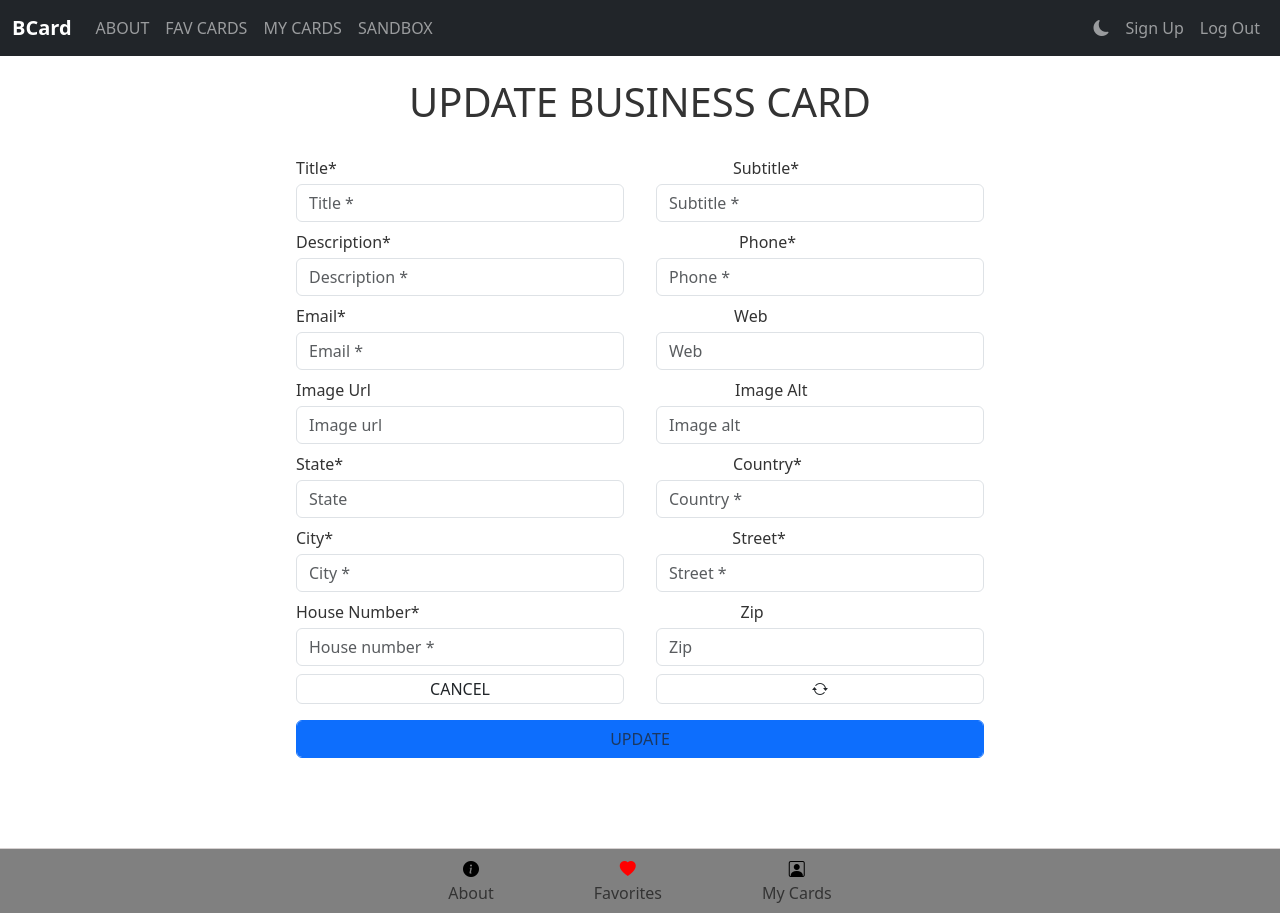
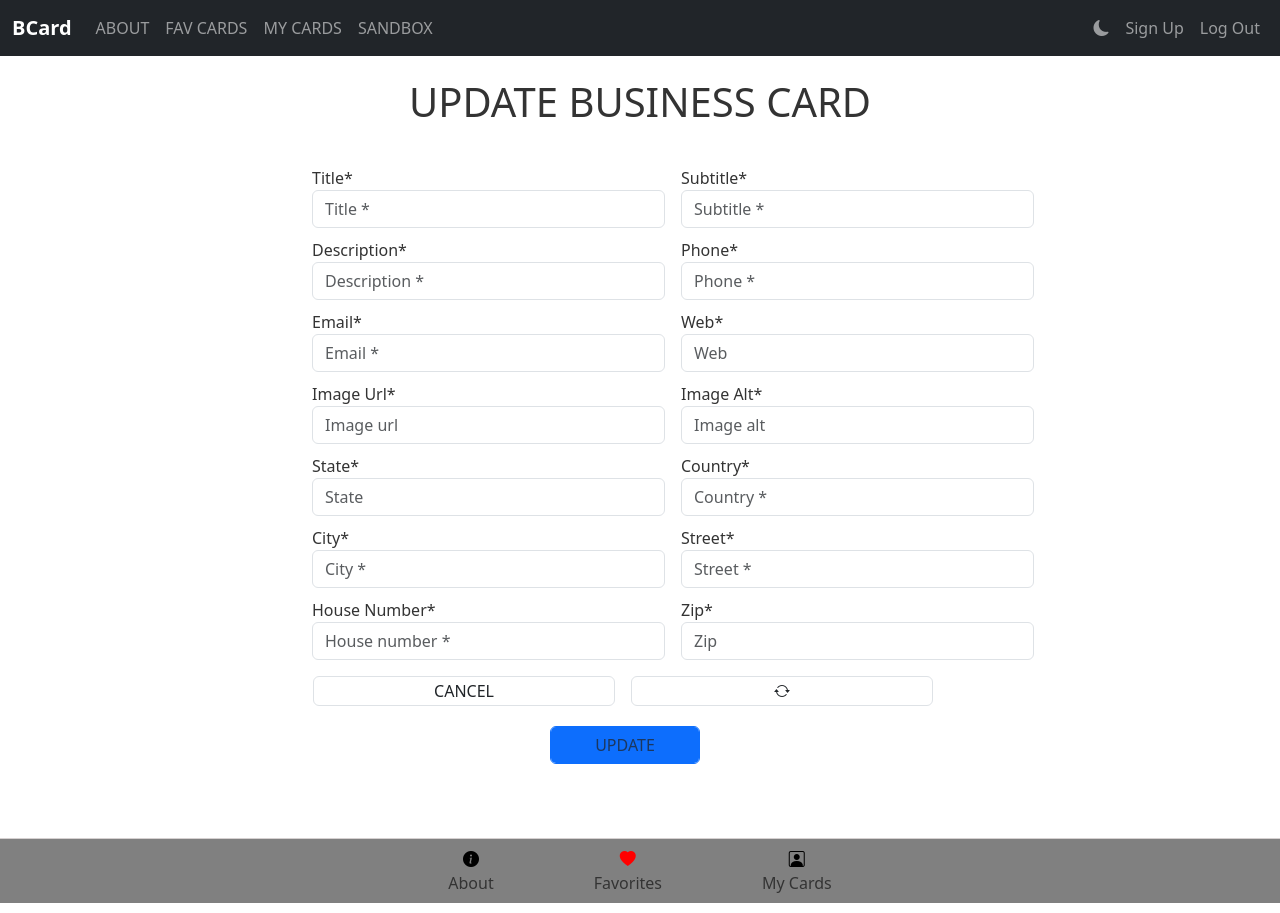
Before and after one commit to DOLEV53/react-final-priject, a React (Create React App) app: page /edit/1 in a window 1280 px wide. Built offline with nearby package versions, Linux system fonts and the light colour scheme; no server answers; sample sign-in values are in the browser's storage.

Commit message:
twelve change

```diff
--- a/src/auth/SignUp.tsx
+++ b/src/auth/SignUp.tsx
@@ -76,7 +76,7 @@ import { validate } from '../Types/UserType';
     return (
         <>
         <Title
-           mainText="REGISTER" />
+           mainText="SIGN UP" />
 
         <div className="  p-4 align-items-center div_container">
         <div className="d-flex pb-2">
--- a/src/components/Card.css
+++ b/src/components/Card.css
@@ -5,7 +5,3 @@
 .card_img {
     height: 200px;
 }
-
-.bi_heart {
-    margin-left: 5rem;
-}
--- a/src/components/Card.tsx
+++ b/src/components/Card.tsx
@@ -76,7 +76,7 @@ import { userContext } from "../App";
                                 </Link>
                                 {userData?.token || userData?.checked || userData?.isAdmin ?
                                 <button
-                                className="btn btn-default"
+                                className="btn btn-defult ms-5 "
                                 onClick={() => {toggleFavoriteCard(_id)
                                                 toggleRedColor()
                                 }}
--- a/src/components/EditCard.css
+++ b/src/components/EditCard.css
@@ -1,39 +1,33 @@
 .div_container {
-    width: 60%;
-    margin: 0 auto;
+width: 800px;
+margin: 0 auto;
+}
 
-
-}
 .main_title {
     text-align: center;
+}
+.mini_continer {
+    width: 636px;
+    margin-left: 33px;
 }
 .cancel {
     text-align: center;
     height: 30px;
+    width: 300px;
+}
 
-}
 .refresh {
     text-align: center;
     height: 30px;
 }
-.span_1 {
-  margin-left: 24.5rem;
+.div_input {
+   padding-top: 10px;
 }
-.span_2 {
-    margin-left: 21.5rem;
+
+.update {
+    padding-top: 20px;
+    width: 150px;
+   margin-left: 270px;
+
+
 }
-.span_3 {
-    margin-left: 24rem;
-}
-.span_4 {
-    margin-left: 22.5rem;
-}
-.span_5 {
-    margin-left: 24.1rem;
-}
-.span_6 {
-    margin-left: 24.7rem;
-}
-.span_7 {
-    margin-left: 19.8rem;
-}
--- a/src/components/EditCard.tsx
+++ b/src/components/EditCard.tsx
@@ -95,94 +95,87 @@ function EditCard() {
     return (
        <>
          <Title  mainText="UPDATE BUSINESS CARD" />
-         <div className="  p-4 align-items-center div_container">
-         <p className="mx-3 mb-1">Title* <span className="span_1">Subtitle*</span></p>
-         <div className="d-flex pb-2">
-            <input
-                className="form-control mx-3" type="title" placeholder="Title *"   id="title"
-                value={title}
-                onChange={(e) => setTitle(e.target.value)}  />
-            <input
-                className="form-control mx-3"  type="text" placeholder="Subtitle *" id='subtitle'
-                value={subtitle}
-                onChange={(e) => setSubtitle(e.target.value)} />
+        <div className="p-4   div_container">
+          <div className="row g-3  div_input">
+            <div className="col-auto ">
+            <label  className="form-label mb-0 mx-5">Title*</label>
+            <input className="form-control mx-5" type="title" placeholder="Title *"   id="title"
+                value={title} onChange={(e) => setTitle(e.target.value)}/> </div>
+            <div className="col-auto ">
+            <label  className="form-label mb-0 mx-5">Subtitle*</label>
+            <input className="form-control mx-5"  type="text" placeholder="Subtitle *" id='subtitle'
+                value={subtitle} onChange={(e) => setSubtitle(e.target.value)}/> </div>
         </div>
-        <p className="mx-3 mb-1">Description* <span className="span_2">Phone*</span></p>
-        <div className="d-flex pb-2">
-           <input
-                className="form-control mx-3" type="text" placeholder="Description *"
-                value={description}
-                onChange={(e) => setDescription(e.target.value)} />
-            <input
-                className="form-control mx-3"  type="text" placeholder="Phone *"
-                value={phone}
-                onChange={(e) => setPhone(e.target.value)}  />
+        <div className="row g-3 div_input">
+          <div className="col-auto ">
+           <label  className="form-label mb-0 mx-5">Description*</label>
+           <input className="form-control mx-5" type="text" placeholder="Description *"
+                value={description} onChange={(e) => setDescription(e.target.value)} /></div>
+            <div className="col-auto ">
+             <label  className="form-label mb-0 mx-5">Phone*</label>
+            <input className="form-control mx-5"  type="text" placeholder="Phone *"
+                value={phone} onChange={(e) => setPhone(e.target.value)}  /></div>
         </div>
-        <p className="mx-3 mb-1">Email* <span className="span_3">Web</span></p>
-        <div className="d-flex pb-2">
-            <input
-                className="form-control mx-3"  type="email"  placeholder="Email *"
-                value={email}
-                onChange={(e) => setEmail(e.target.value)} />
-            <input
-                className="form-control mx-3" type="text"  placeholder="Web"
-                value={web}
-                onChange={(e) => setWeb(e.target.value)} />
+        <div className="row g-3 div_input">
+            <div className="col-auto ">
+            <label  className="form-label mb-0 mx-5">Email*</label>
+            <input className="form-control mx-5"  type="email"  placeholder="Email *"
+                value={email} onChange={(e) => setEmail(e.target.value)} /></div>
+             <div className="col-auto ">
+            <label  className="form-label mb-0 mx-5">Web*</label>
+            <input className="form-control mx-5" type="text"  placeholder="Web"
+                value={web} onChange={(e) => setWeb(e.target.value)} /></div>
         </div>
-        <p className="mx-3 mb-1">Image Url <span className="span_4">Image Alt</span></p>
-        <div className="d-flex pb-2">
-            <input
-                className="form-control mx-3" type="text"  placeholder="Image url"
-                value={imageUrl}
-                onChange={(e) => setImageUrl(e.target.value)}  />
-            <input
-                className="form-control mx-3" type="text"  placeholder="Image alt"
-                value={imageAlt}
-                onChange={(e) => setImageAlt(e.target.value)} />
+        <div className="row g-3 div_input">
+            <div className="col-auto ">
+            <label  className="form-label mb-0 mx-5">Image Url*</label>
+            <input className="form-control mx-5" type="text"  placeholder="Image url"
+                value={imageUrl}  onChange={(e) => setImageUrl(e.target.value)} /></div>
+            <div className="col-auto ">
+             <label  className="form-label mb-0 mx-5">Image Alt*</label>
+            <input className="form-control mx-5" type="text"  placeholder="Image alt"
+                value={imageAlt}  onChange={(e) => setImageAlt(e.target.value)} /></div>
             </div>
-            <p className="mx-3 mb-1">State* <span className="span_5">Country*</span></p>
-            <div className="d-flex pb-2">
-            <input
-                className="form-control mx-3"  type="text"  placeholder="State"
-                value={state}
-                onChange={(e) => setState(e.target.value)} />
-            <input
-                className="form-control mx-3" type="text" placeholder="Country *"
-                value={country}
-                onChange={(e) => setCountry(e.target.value)} />
+            <div className="row g-3 div_input">
+             <div className="col-auto ">
+              <label  className="form-label mb-0 mx-5">State*</label>
+            <input className="form-control mx-5"  type="text"  placeholder="State"
+                value={state} onChange={(e) => setState(e.target.value)} /></div>
+            <div className="col-auto ">
+            <label  className="form-label mb-0 mx-5">Country*</label>
+            <input className="form-control mx-5" type="text" placeholder="Country *"
+                value={country}  onChange={(e) => setCountry(e.target.value)} /> </div>
             </div>
-             <p className="mx-3 mb-1">City* <span className="span_6">Street*</span></p>
-            <div className="d-flex pb-2">
-            <input
-                className="form-control mx-3" type="text"  placeholder="City *"
-                value={city}
-                onChange={(e) => setCity(e.target.value)}  />
-            <input
-                className="form-control mx-3" type="text"  placeholder="Street *"
-                value={street}
-                onChange={(e) => setStreet(e.target.value)} />
+            <div className="row g-3 div_input">
+             <div className="col-auto ">
+            <label  className="form-label mb-0 mx-5">City*</label>
+            <input className="form-control mx-5" type="text"  placeholder="City *"
+                value={city} onChange={(e) => setCity(e.target.value)}  /></div>
+            <div className="col-auto ">
+            <label  className="form-label mb-0 mx-5">Street*</label>
+            <input className="form-control mx-5" type="text"  placeholder="Street *"
+                value={street}  onChange={(e) => setStreet(e.target.value)} /></div>
             </div>
-             <p className="mx-3 mb-1">House Number* <span className="span_7">Zip</span></p>
-            <div className="d-flex pb-2">
-            <input
-                className="form-control mx-3"  type="text" placeholder="House number *"
-                value={houseNumber}
-                onChange={(e) => setHouseNumber(e.target.value)}  />
-            <input
-                className="form-control mx-3"  type="text" placeholder="Zip"
-                value={zip}
-                onChange={(e) => setZip(e.target.value)}  />
+            <div className="row g-3 div_input">
+             <div className="col-auto ">
+            <label  className="form-label mb-0 mx-5">House Number*</label>
+            <input className="form-control mx-5"  type="text" placeholder="House number *"
+                value={houseNumber}  onChange={(e) => setHouseNumber(e.target.value)}  /></div>
+            <div className="col-auto ">
+             <label  className="form-label mb-0 mx-5">Zip*</label>
+            <input className="form-control mb-3 mx-5"  type="text" placeholder="Zip"
+                value={zip}  onChange={(e) => setZip(e.target.value)}  /> </div>
             </div>
-            <div className="d-flex pb-3">
-              <button className="form-control mx-3 p-0 cancel " type='button'
+            <div className="d-flex mini_continer">
+              <button  className="form-control mx-3  p-0 cancel "
                 onClick={handleBack}>CANCEL
               </button>
-              <button type="button"   className="form-control mx-3 p-0 refresh"
+              <button  className="form-control p-0 refresh"
                onClick={handleClean}>
                <i className="bi bi-arrow-repeat"></i>
               </button>
               </div>
-              <div className="d-flex pb-3">
+              <div className="update">
             <input
                 className="btn btn-primary form-control mx-3" placeholder="UPDATE"
                 onClick={handleClick} />
--- a/src/components/EditUser.tsx
+++ b/src/components/EditUser.tsx
@@ -101,64 +101,79 @@ function EditUser() {
          <>
         <Title
            mainText="Update user" subText="Here you can update your personal details" />
-        <div className="  p-4 align-items-center div_container">
-        <div className="d-flex pb-2">
+
+        <div className="  p-4  div_container">
+        <div className="row g-3  div_input">
+           <div className="col-auto ">
+            <label  className="form-label mb-0 mx-5">First name*</label>
+            <input  className="form-control mx-5" type="text" placeholder="First name *" value={fName}
+            onChange={(e) => setFname(e.target.value)}  /></div>
+            <div className="col-auto ">
+            <label  className="form-label mb-0 mx-5">Middle name*</label>
+            <input className="form-control mx-5" type="text" placeholder="Middle name *" value={mName}
+                onChange={(e) => setMname(e.target.value)} /></div>
+        </div>
+          <div className="row g-3  div_input">
+             <div className="col-auto ">
+            <label  className="form-label mb-0 mx-5">Last name*</label>
+            <input className="form-control mx-5" type="text" placeholder="Last name *" value={lName}
+                onChange={(e) => setLname(e.target.value)} /></div>
+             <div className="col-auto ">
+            <label  className="form-label mb-0 mx-5">Phone number*</label>
+            <input className="form-control mx-5"  type="text" placeholder="050-00000000 *" value={phone}
+                onChange={(e) => setPhone(e.target.value)} /></div>
+        </div>
+        <div className="row g-3  div_input">
+             <div className="col-auto ">
+            <label  className="form-label mb-0 mx-5">Email*</label>
+            <input className="form-control mx-5" type="email" placeholder="test@gmail.com *" value={email}
+                onChange={(e) => setEmail(e.target.value)} /> </div>
+            <div className="col-auto ">
+            <label  className="form-label mb-0 mx-5">Password*</label>
+            <input className="form-control mx-5"  type="text" placeholder="can't change password here *"  readOnly value={password}  onChange={(e) => setPassword(e.target.value)}  /> </div>
+        </div>
+        <div className="row g-3  div_input">
+            <div className="col-auto ">
+            <label  className="form-label mb-0 mx-5">Image url*</label>
+            <input className="form-control mx-5"  type="text" placeholder="Image url *"  value={imageUrl}
+                onChange={(e) => setImageUrl(e.target.value)} /> </div>
+             <div className="col-auto ">
+            <label  className="form-label mb-0 mx-5">Image alt*</label>
+            <input className="form-control mx-5"  type="text" placeholder="Image alt *"  value={imageAlt}
+                onChange={(e) => setImageAlt(e.target.value)} /> </div>
+            </div>
+            <div className="row g-3  div_input">
+             <div className="col-auto ">
+            <label  className="form-label mb-0 mx-5">State*</label>
+            <input className="form-control mx-5" type="text" placeholder="State *" value={state}
+                onChange={(e) => setState(e.target.value)} /> </div>
+             <div className="col-auto ">
+            <label  className="form-label mb-0 mx-5">Country*</label>
+            <input className="form-control mx-5" type="text" placeholder="Country *" value={country}
+                onChange={(e) => setCountry(e.target.value)} /> </div>
+            </div>
+            <div className="row g-3  div_input">
+              <div className="col-auto ">
+            <label  className="form-label mb-0 mx-5">City*</label>
             <input
-            className="form-control mx-3" type="text" placeholder="First name *" value={fName}
-            onChange={(e) => setFname(e.target.value)}  />
-            <input
-                className="form-control mx-3" type="text" placeholder="Middle name *" value={mName}
-                onChange={(e) => setMname(e.target.value)} />
-        </div>
-          <div className="d-flex pb-2">
-            <input
-                className="form-control mx-3" type="text" placeholder="Last name *" value={lName}
-                onChange={(e) => setLname(e.target.value)} />
-            <input
-                className="form-control mx-3"  type="text" placeholder="050-00000000 *" value={phone}
-                onChange={(e) => setPhone(e.target.value)} />
-        </div>
-        <div className="d-flex pb-2">
-            <input
-                className="form-control mx-3" type="email" placeholder="test@gmail.com *" value={email}
-                onChange={(e) => setEmail(e.target.value)} />
-            <input
-                className="form-control mx-3"  type="text" placeholder="can't change password here *" readOnly value={password}
-                onChange={(e) => setPassword(e.target.value)}  />
-        </div>
-        <div className="d-flex pb-2">
-            <input
-                className="form-control mx-3"  type="text" placeholder="Image url *"  value={imageUrl}
-                onChange={(e) => setImageUrl(e.target.value)} />
-            <input
-                className="form-control mx-3"  type="text" placeholder="Image alt *"  value={imageAlt}
-                onChange={(e) => setImageAlt(e.target.value)} />
+                className="form-control mx-5" type="text" placeholder="City *" value={city}
+                onChange={(e) => setCity(e.target.value)} /> </div>
+              <div className="col-auto ">
+            <label  className="form-label mb-0 mx-5">Street*</label>
+            <input className="form-control mx-5" type="text" placeholder="Street *" value={street}
+                onChange={(e) => setStreet(e.target.value)} /> </div>
             </div>
-            <div className="d-flex pb-2">
-            <input
-                className="form-control mx-3" type="text" placeholder="State *" value={state}
-                onChange={(e) => setState(e.target.value)} />
-            <input
-                className="form-control mx-3" type="text" placeholder="Country *" value={country}
-                onChange={(e) => setCountry(e.target.value)} />
+            <div className="row g-3  div_input">
+            <div className="col-auto ">
+            <label  className="form-label mb-0 mx-5">House number*</label>
+            <input className="form-control mx-5" type="text" placeholder="House number *"
+            value={houseNumber}  onChange={(e) => setHouseNumber(e.target.value)} /> </div>
+             <div className="col-auto ">
+            <label  className="form-label mb-0 mx-5">Zip*</label>
+            <input className="form-control mx-5" type="text" placeholder="Zip *" value={zip}
+                onChange={(e) => setZip(e.target.value)} /> </div>
             </div>
-            <div className="d-flex pb-2">
-            <input
-                className="form-control mx-3" type="text" placeholder="City *" value={city}
-                onChange={(e) => setCity(e.target.value)} />
-            <input
-                className="form-control mx-3" type="text" placeholder="Street *" value={street}
-                onChange={(e) => setStreet(e.target.value)} />
-            </div>
-            <div className="d-flex pb-2">
-            <input
-                className="form-control mx-3" type="text" placeholder="House number *" value={houseNumber}
-                onChange={(e) => setHouseNumber(e.target.value)} />
-            <input
-                className="form-control mx-3" type="text" placeholder="Zip *" value={zip}
-                onChange={(e) => setZip(e.target.value)} />
-            </div>
- <div className="mb-3 mx-3">
+ <div className="mb-3 mt-1 mx-5">
  <div className="form-check">
     <input
      className="form-check-input"  type="checkbox" defaultChecked={checked}
@@ -168,24 +183,17 @@ function EditUser() {
     </label>
  </div>
 </div>
-             <div className="d-flex pb-2">
-              <button
-                className="form-control p-0 mx-3 cancel"  type="button"
-                onClick={handleBack}>CANCEL
-                </button>
-              <button
-               className="form-control p-0 mx-3 refresh"
-               onClick={handleClean}>
-              <i className="bi bi-arrow-repeat"></i>
-            </button>
+             <div className="d-flex mini_continer">
+              <button  className="form-control p-0 mx-3 cancel"
+               onClick={handleBack}>CANCEL </button>
+              <button   className="form-control p-0  refresh" onClick={handleClean}>
+              <i className="bi bi-arrow-repeat"></i>  </button>
+             </div>
+            <div className="update">
+            <input className="btn btn-primary form-control mx-3"
+                placeholder="UPDATE"   onClick={handleClick} />
             </div>
-            <div className="d-flex pb-3">
-            <input
-                className="btn btn-primary form-control mx-3"
-                placeholder="UPDATE"
-                onClick={handleClick} />
-            </div>
-        </div>
+</div>
        </>
      );
 }
--- a/src/pages/Bcard.tsx
+++ b/src/pages/Bcard.tsx
@@ -58,7 +58,7 @@ function Bcard({_id}: UserProps) {
 
                                     className="btn btn-default"
                                 >
-                                <button className="btn btn-link text-secondary  user_btn">Updating personal information</button>
+                                <button className="btn btn-link text-secondary">Updating personal information</button>
                                 </Link> : <span></span>
 
                                 }
@@ -95,7 +95,7 @@ function Bcard({_id}: UserProps) {
 
 
          { userData?.checked || userData?.isAdmin ?
-        <button className=" btn_plus bg-primary text-light ">
+        <button className=" btn_plus mt-4  success ">
                                 <Link to="/addCard" className="nav-link ">
                                    <i className="bi bi-plus"></i>
                                 </Link>
--- a/src/pages/MyCards.tsx
+++ b/src/pages/MyCards.tsx
@@ -84,7 +84,7 @@ function MyCards() {
 
 
         { userData?.checked || userData?.isAdmin ?
-        <button className="btn_plus bg-primary text-light ">
+        <button className="btn_plus success">
                                 <Link to="/addCard" className="nav-link ">
                                    <i className="bi bi-plus"></i>
                                 </Link>
```
Also changed, not shown: src/pages/Bcard.css (+11 -1 lines).
